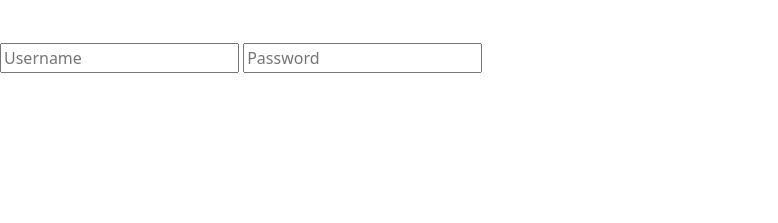
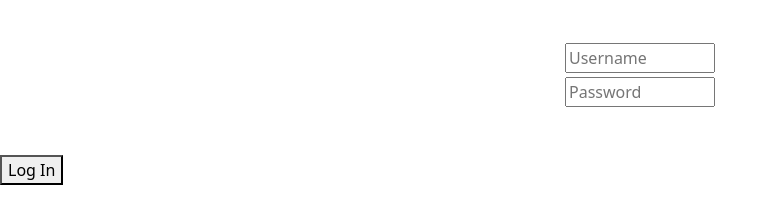
Before and after one commit to walidramadan12/LoginPage, a plain HTML site: page login page/index.html in a window 1280 px wide. Shown: the part 101-324 px from the top of the page, without its empty margins (0-778 px from the left). Drawn offline with Linux system fonts and the light colour scheme.

Commit message:
css
started style and html

```diff
--- a/login page/asstes/style/style.css
+++ b/login page/asstes/style/style.css
@@ -0,0 +1,8 @@
+#Login{
+    display: flex;
+    flex-direction: column;
+    align-items: center;
+}
+input{
+    width: 150px;
+}
--- a/login page/index.html
+++ b/login page/index.html
@@ -9,10 +9,11 @@
 </head>
 <body>
     <h1 class="m-5 text-center ">Login</h1>
-    <div id="">
+    <div id="Login" class="m-5">
         <input placeholder="Username" type="text">
-        <input placeholder="Password" type="password">
+        <input class="mt-1" placeholder="Password" type="password">
     </div>
+    <button>Log In</button>
 
 
     <script src="asstes/bootstrap/bootstrap.bundle.min.js"></script>
```
